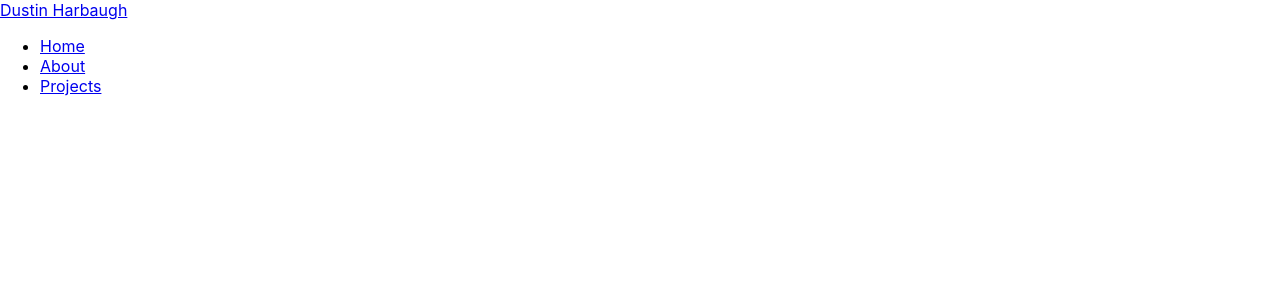
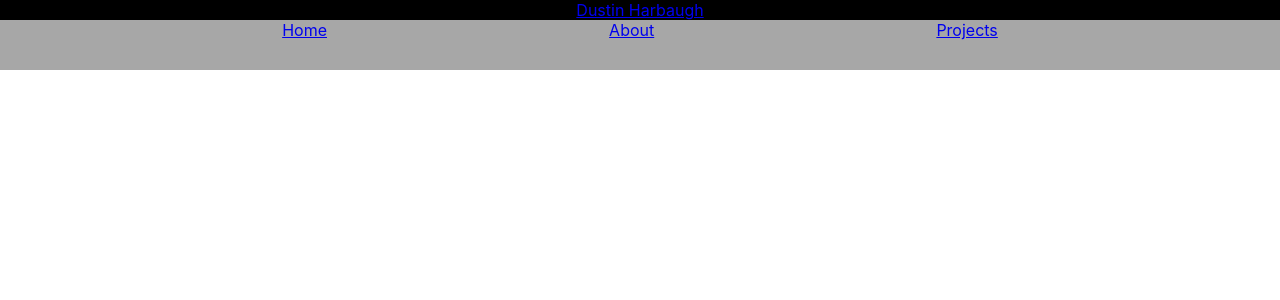
Before and after one commit to Thee-Dust/Portfolio, a React (Create React App) app: page / in a window 1280 px wide. Shown: the top 300 px of the page. Built offline with nearby package versions, Linux system fonts and the light colour scheme.

Commit message:
Add basic styling to nav

```diff
--- a/src/App.css
+++ b/src/App.css
@@ -1,3 +1,4 @@
-.App {
+div {
   text-align: center;
+  background: black;
 }
--- a/src/App.js
+++ b/src/App.js
@@ -1,5 +1,6 @@
 import React, { Component } from 'react';
 import Navbar from './Navbar';
+import './App.css';
 
 export default class App extends Component {
   constructor() {
--- a/src/Navbar.css
+++ b/src/Navbar.css
@@ -0,0 +1,6 @@
+div > nav {
+  height: 50px;
+  display: flex;
+  justify-content: space-evenly;
+  background: #A7A7A7;
+}
--- a/src/Navbar.js
+++ b/src/Navbar.js
@@ -1,20 +1,13 @@
-import React from 'react'
+import React from 'react';
+import './Navbar.css';
 
 export default function Navbar() {
   return (
     <div>
       <nav>
-        <ul>
-          <li>
-            <a href='/'>Home</a>
-          </li>
-          <li>
-            <a href='/about'>About</a>
-          </li>
-          <li>
-            <a href='/projects'>Projects</a>
-          </li>
-        </ul>
+        <a href='/'>Home</a>
+        <a href='/about'>About</a>
+        <a href='/projects'>Projects</a>
       </nav>
     </div>
   )
```
